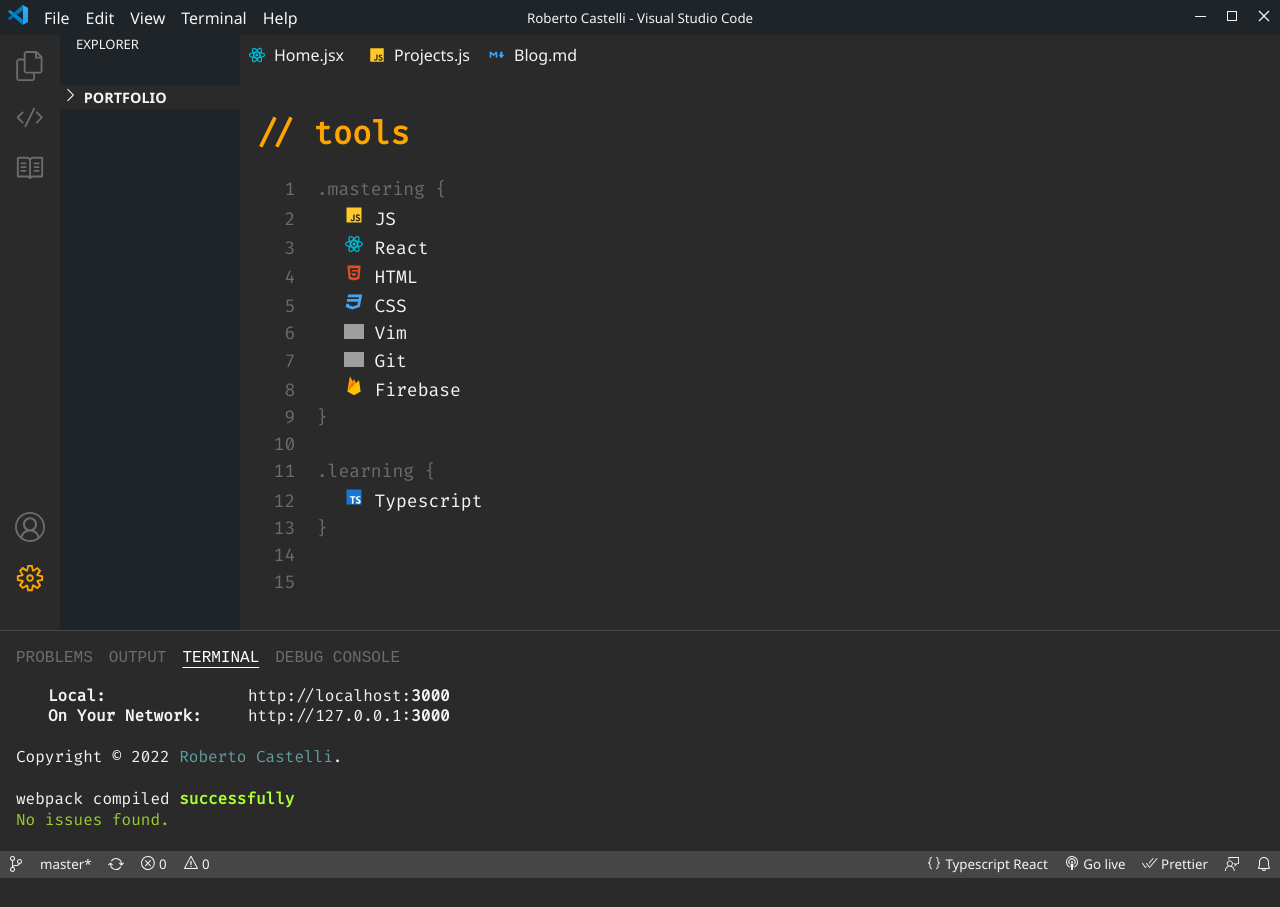
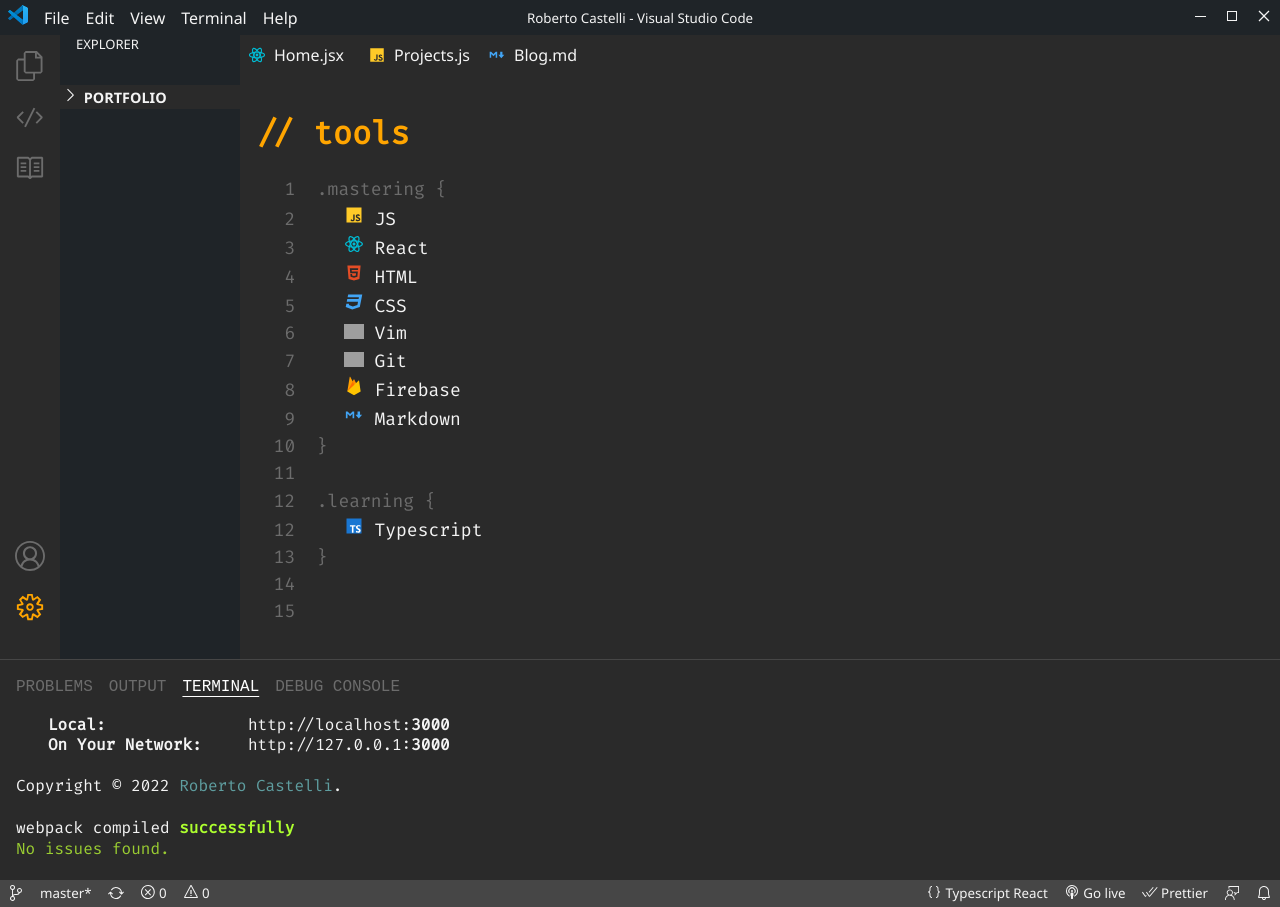
Before and after one commit to RobertoCastelli/portfolio-ts, a React (Create React App) app: page /tools in a window 1280 px wide. Before the commit the page ends 878 px from the top, so only its background shows below. Built offline with nearby package versions, Linux system fonts and the light colour scheme; grey boxes are pictures that could not be loaded.

Commit message:
added md

```diff
--- a/src/App.tsx
+++ b/src/App.tsx
@@ -9,11 +9,12 @@
 import Footer from "./components/Footer"
 //--- PAGES ROUTE ELEMENT
 import Home from "./pages/Home"
+import About from "./pages/About"
+import Tools from "./pages/Tools"
 import Projects from "./pages/Projects"
 import Blog from "./pages/Blog"
 import Posts from "./pages/Posts"
-import About from "./pages/About"
-import Tools from "./pages/Tools"
+import Article from "./pages/Article"
 
 function App() {
   return (
@@ -27,11 +28,12 @@
             <Menu />
             <Routes>
               <Route path="/" element={<Home />} />
+              <Route path="/about" element={<About />} />
+              <Route path="/tools" element={<Tools />} />
               <Route path="/projects" element={<Projects />} />
               <Route path="/blog" element={<Blog />} />
               <Route path="/posts" element={<Posts />} />
-              <Route path="/about" element={<About />} />
-              <Route path="/tools" element={<Tools />} />
+              <Route path="/article" element={<Article />} />
             </Routes>
           </div>
           <Footer />
--- a/src/context.tsx
+++ b/src/context.tsx
@@ -6,6 +6,8 @@
 import { list } from "./database/explorer"
 import { projects, List } from "./database/projects"
 import { posts } from "./database/posts"
+
+import uno from "./posts/001.md"
 
 //--- INTERFACE
 interface ContextProps {
@@ -21,9 +23,16 @@
   const [breadCrumbs, setBreadCrumbs] = useState<string[]>([])
   const [filteredProjects, setFilteredProjects] = useState<List[]>([])
   const [breadCrumbTitle, setBreadCrumbTitle] = useState("")
+  const [article, setArticle] = useState("")
 
   //--- SET ACCORDION OPEN/CLOSE
   const handleAccordion = () => setisExpanded(!isExpanded)
+
+  useEffect(() => {
+    fetch(uno)
+      .then((res) => res.text())
+      .then((text) => setArticle(text))
+  })
 
   //--- GET UNIQUE TECH FROM PROJECTS LIST --> BREADCRUMS
   useEffect(() => {
@@ -67,6 +76,7 @@
         getBreadCrumb,
         filteredProjects,
         breadCrumbTitle,
+        article,
       }}
     >
       {props.children}
--- a/src/database/tools.tsx
+++ b/src/database/tools.tsx
@@ -7,6 +7,7 @@
 import typescript from "../images/icons/ts_icon.svg"
 import firebase from "../images/icons/firebase_icon.svg"
 import vim from "../images/icons/vim_icon.svg"
+import markdown from "../images/icons/markdown_icon.svg"
 
 //--- INTERFACE
 export interface List {
@@ -52,6 +53,11 @@
     icon: firebase,
     num: "8",
   },
+  {
+    tool: "Markdown",
+    icon: markdown,
+    num: "9",
+  },
 ]
 
 //--- LEARNING
--- /dev/null
+++ b/src/pages/Article.tsx
@@ -0,0 +1,14 @@
+import { useContext } from "react"
+import { ContextData } from "../context"
+import ReactMarkdown from "react-markdown"
+
+const Article = () => {
+  const { article } = useContext(ContextData)
+  return (
+    <div>
+      <ReactMarkdown children={article}></ReactMarkdown>
+    </div>
+  )
+}
+
+export default Article
--- a/src/pages/Tools.tsx
+++ b/src/pages/Tools.tsx
@@ -1,11 +1,11 @@
 //--- CONTEXT
-import { useContext } from "react";
-import { ContextData } from "../context";
+import { useContext } from "react"
+import { ContextData } from "../context"
 //--- INTERFACE
-import { List } from "../database/tools";
+import { List } from "../database/tools"
 
 const Tools = () => {
-  const { mastering, learning } = useContext(ContextData);
+  const { mastering, learning } = useContext(ContextData)
 
   return (
     <div className="tools__container">
@@ -23,11 +23,11 @@
                   <img src={elem.icon} alt="icon" /> {elem.tool}
                 </span>
               </li>
-            );
+            )
           })}
-          <li>&nbsp;9 &nbsp;{"}"}</li>
-          <li>10</li>
-          <li>11 &nbsp;.learning {"{"}</li>
+          <li>10 &nbsp;{"}"}</li>
+          <li>11</li>
+          <li>12 &nbsp;.learning {"{"}</li>
           {learning.map((elem: List) => {
             return (
               <li key={elem.num}>
@@ -37,7 +37,7 @@
                   <img src={elem.icon} alt="icon" /> {elem.tool}
                 </span>
               </li>
-            );
+            )
           })}
           <li>13 &nbsp;{"}"}</li>
           <li>14</li>
@@ -45,7 +45,7 @@
         </ul>
       </div>
     </div>
-  );
-};
+  )
+}
 
-export default Tools;
+export default Tools
--- a/src/posts/001.md
+++ b/src/posts/001.md
@@ -1,18 +1,11 @@
----
-title: "pag.01 PLANNING"
-date: 2019-08-01
-intro: "Plans are worthless. Planning is essential. ~ Dwight D. Eisenhower"
-tags: ["generic"]
----
-
 ## pag.1 PLANNING
 
-![dune](../images/blogplan.jpg)
+![plan](../images//posts//plan.jpg)
 
 ### SETTING THE GOALS
 
 - Transforming passion in my daily job
-- Become a web developer full-stack at 42 years old
+- Become a web developer
 
 ### TO-DO LIST
 
@@ -20,11 +13,10 @@
 
 - Javascript (HTML/CSS)
 - React
-- Gatsby
+- Typescript
 - GraphQL
 - NodeJS (Express)
 - Github
-- Boostrap
 - VIM
 - Markdown
 - Python (Django, Flask, etc)
```
